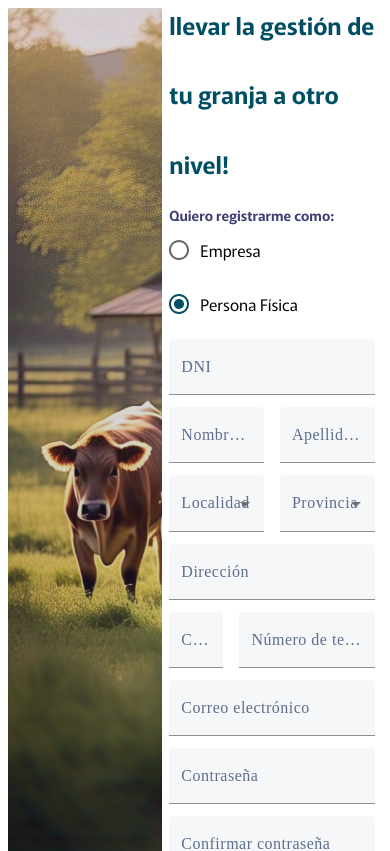
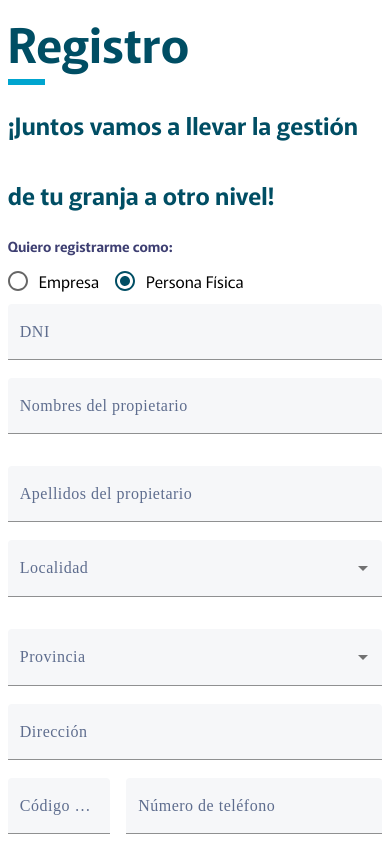
Before and after one commit to hectoranq/SigePorcino, a Next.js app: page /register in a window 390 px wide. Shown: the top 851 px of the page. Built offline with nearby package versions, Linux system fonts and the light colour scheme; a web font is replaced by a local one.

Commit message:
add_responsive_styles

```diff
--- a/src/pages/index.tsx
+++ b/src/pages/index.tsx
@@ -41,7 +41,7 @@ const Login = () => {
 
   return (
     <section style={{ display: 'flex', flex: 1 }}>
-      <article style={{ display: 'flex', flex: 2, height: '100vh', position: 'relative' }}>
+      <article className="image-container" style={{ display: 'flex', flex: 2, height: '100vh', position: 'relative' }}>
       <Image
           src={PigImage}
           alt="Pig"
--- a/src/pages/register/gpsRegister/index.tsx
+++ b/src/pages/register/gpsRegister/index.tsx
@@ -24,8 +24,8 @@ const FarmRegister = () => {
       router.push("/register/gpsRegister/paymentMethod");
     };
   return (
-    <section style={{ display: 'flex', height: '100vh' }}>
-      <article style={{ flex: 0.75, position: 'relative' }}>
+    <section style={{ display: 'flex', height: '100vh', flexDirection: 'row' }}>
+      <article className="image-container" style={{ flex: 0.75, position: 'relative' }}>
         <Image
           src={RegisterImage}
           alt="Pig"
@@ -51,9 +51,11 @@ const FarmRegister = () => {
           flex: 1,
           display: 'flex',
           flexDirection: 'column',
-          justifyContent: 'center',
-          padding: '5% 2%',
+          justifyContent: 'flex-start',
+          padding: '2% 2%',
           backgroundColor: 'white',
+          overflowY: 'auto',
+          height: '100vh',
         }}
       >
         <Typography
--- a/src/pages/register/gpsRegister/paymentMethod/index.tsx
+++ b/src/pages/register/gpsRegister/paymentMethod/index.tsx
@@ -81,8 +81,8 @@ const PaymentMethod = () => {
   };
 
   return (
-    <section style={{ display: 'flex', height: '100vh' }}>
-      <article style={{ flex: 0.75, position: 'relative' }}>
+    <section style={{ display: 'flex', height: '100vh', flexDirection: 'row'}}>
+      <article className="image-container" style={{ flex: 0.75, position: 'relative' }}>
         <Image
           src={RegisterImage}
           alt="Pig"
@@ -107,9 +107,11 @@ const PaymentMethod = () => {
           flex: 1,
           display: 'flex',
           flexDirection: 'column',
-          justifyContent: 'center',
-          padding: '5% 2%',
+          justifyContent: 'flex-start',
+          padding: '2% 2%',
           backgroundColor: 'white',
+          overflowY: 'auto',
+          height: '100vh',
         }}
       >
         <Typography variant="logintitle" gutterBottom style={{ marginBottom: '2px' }}>
@@ -157,7 +159,7 @@ const PaymentMethod = () => {
         y cargar el comprobante.
       </Typography>
       <FileUpload onFileChange={handleFileChange}/>
-      <Typography variant="bodySRegular" style={{ fontSize: 16 ,marginBottom: '20px' }} gutterBottom>
+      <Typography variant="bodySRegular" style={{ fontSize: 16 ,marginBottom: '10px', marginTop:'10px' }} gutterBottom>
         ¿Tienes un cupón de descuento? (Opcional)
       </Typography>
       <TextField
--- a/src/pages/register/index.tsx
+++ b/src/pages/register/index.tsx
@@ -2,7 +2,7 @@ import Image from 'next/image';
 import RegisterImage from '../../assets/img/sigeRegister.jpg';
 
 import { Divider, Typography, Radio, RadioGroup, FormControlLabel, FormControl } from '@mui/material';
-import { useState } from 'react';
+import {useState } from 'react';
 import PersonalInfoBox from './personalInfoBox';
 import EmpresaInfoBox from './empresaInfo';
 
@@ -14,8 +14,8 @@ const Register = () => {
   };
 
   return (
-    <section style={{ display: 'flex', height: '100vh' }}>
-      <article style={{ flex: 0.75, position: 'relative' }}>
+    <section style={{ display: 'flex', height: '100vh', flexDirection: 'row' }}>
+      <article className="image-container" style={{ flex: 0.75, position: 'relative' }}>
         <Image
           src={RegisterImage}
           alt="Pig"
@@ -35,15 +35,16 @@ const Register = () => {
           }}
         />
       </article>
-
       <section
         style={{
           flex: 1,
           display: 'flex',
           flexDirection: 'column',
-          justifyContent: 'center',
-          padding: '5% 2%',
+          justifyContent: 'flex-start',
+          padding: '2% 2%',
           backgroundColor: 'white',
+          overflowY: 'auto',
+          height: '100vh',
         }}
       >
         <Typography
--- a/src/styles/index.css
+++ b/src/styles/index.css
@@ -75,6 +75,7 @@ button:focus-visible {
     background-color: #f9f9f9;
   }
 } */
+/* ================== FUENTES ================== */
 @font-face {
   font-family: 'Murecho';
   font-weight: 600;
@@ -103,75 +104,61 @@ button:focus-visible {
   src: url('../assets/fonts/Nunito-Regular.ttf') format('truetype');
 }
 
+/* ================== ESTILOS GENERALES ================== */
+* {
+  box-sizing: border-box;
+  margin: 0;
+  padding: 0;
+}
+
+body {
+  font-family: 'Murecho', sans-serif;
+  font-size: clamp(14px, 2vw, 18px);
+  color: #000;
+  background-color: #fff;
+}
+
+/* ================== CONTAINER ================== */
 .container {
   width: 100%;
   max-width: 100%;
   height: calc(100vh - 64px);
   padding: 64px 149px;
-  box-sizing: border-box;
   display: flex;
   flex-direction: column;
   justify-content: flex-start;
   overflow-y: auto;
 }
 
-.form-grid {
+/* ================== GRID FORMULARIOS ================== */
+.form-grid,
+.form-grid-2-cols,
+.form-grid-3-cols {
   display: grid;
   grid-template-columns: repeat(2, 1fr);
   gap: 16px;
   width: 100%;
-  margin-bottom: 40px;
-}
-
-.form-grid .MuiTextField-root {
-  width: 100%;
-  height: auto;
-  box-sizing: border-box;
 }
 
 .form-grid-main {
   display: grid;
   grid-template-columns: 1fr;
-  gap: 6px;
+  gap: 2px;
   width: 100%;
-  margin-bottom: 10 px;
-  box-sizing: border-box;
 }
 
-.form-grid-main .MuiTextField-root {
+/* Ajuste de inputs */
+.MuiTextField-root {
   width: 100%;
   height: auto;
-  box-sizing: border-box;
 }
 
-.form-grid-2-cols {
-  display: grid;
-  grid-template-columns: repeat(2, 1fr);
-  gap: 16px;
-  width: 100%;
-  box-sizing: border-box;
-}
-
-.form-grid-1-col {
-  display: grid;
-  grid-template-columns: 1fr;
-  gap: 16px;
-  width: 100%;
-  box-sizing: border-box;
-}
-
-.form-grid-3-cols {
-  display: grid;
-  grid-template-columns: 1fr; /* Cambia a una sola columna */
-  gap: 16px;
-  width: 100%;
-  box-sizing: border-box;
-}
-
+/* ================== CARDS ================== */
 .card {
-  width: 365px;
-  height: 184px;
-  padding: 16px 0px 0px 0px;
+  width: 90%;
+  max-width: 400px;
+  height: auto;
+  padding: 16px;
   gap: 24px;
   border-radius: 16px 0px 0px 0px;
   border: 1px solid;
@@ -191,6 +178,7 @@ button:focus-visible {
   align-items: center;
 }
 
+/* ================== TEXTOS ================== */
 .textAdd {
   font-size: 12px;
   color: #757575;
@@ -206,14 +194,43 @@ button:focus-visible {
   color: #000;
 }
 
-.form-grid-main .MuiTextField-root {
-  margin-bottom: 6px;
+/* ================== RESPONSIVIDAD ================== */
+/* Para pantallas más grandes (más de 768px), usas una sola columna */
+@media (min-width: 768px) {
+  .form-grid-3-cols {
+    display: grid;
+    grid-template-columns: 1fr;
+    grid-gap: 16px;
+  }
 }
 
-.form-grid-2-cols {
-  gap: 16px;
+/* Para pantallas menores a 768px, también tener una sola columna */
+@media (max-width: 768px) {
+  .container {
+    padding: 32px 40px;
+  }
+
+  .form-grid,
+  .form-grid-2-cols,
+  .form-grid-3-cols {
+    display: grid;
+    grid-template-columns: 1fr;
+    grid-gap: 16px;
+  }
+
+  .card {
+    width: 100%;
+  }
+
+  /* Ocultar la imagen en pantallas menores a 768px */
+  .image-container {
+    display: none !important;
+  }
 }
 
-.MuiFormControlLabel-root {
-  margin-bottom: 12px;
+/* Para pantallas menores a 480px */
+@media (max-width: 480px) {
+  .container {
+    padding: 16px;
+  }
 }
```
